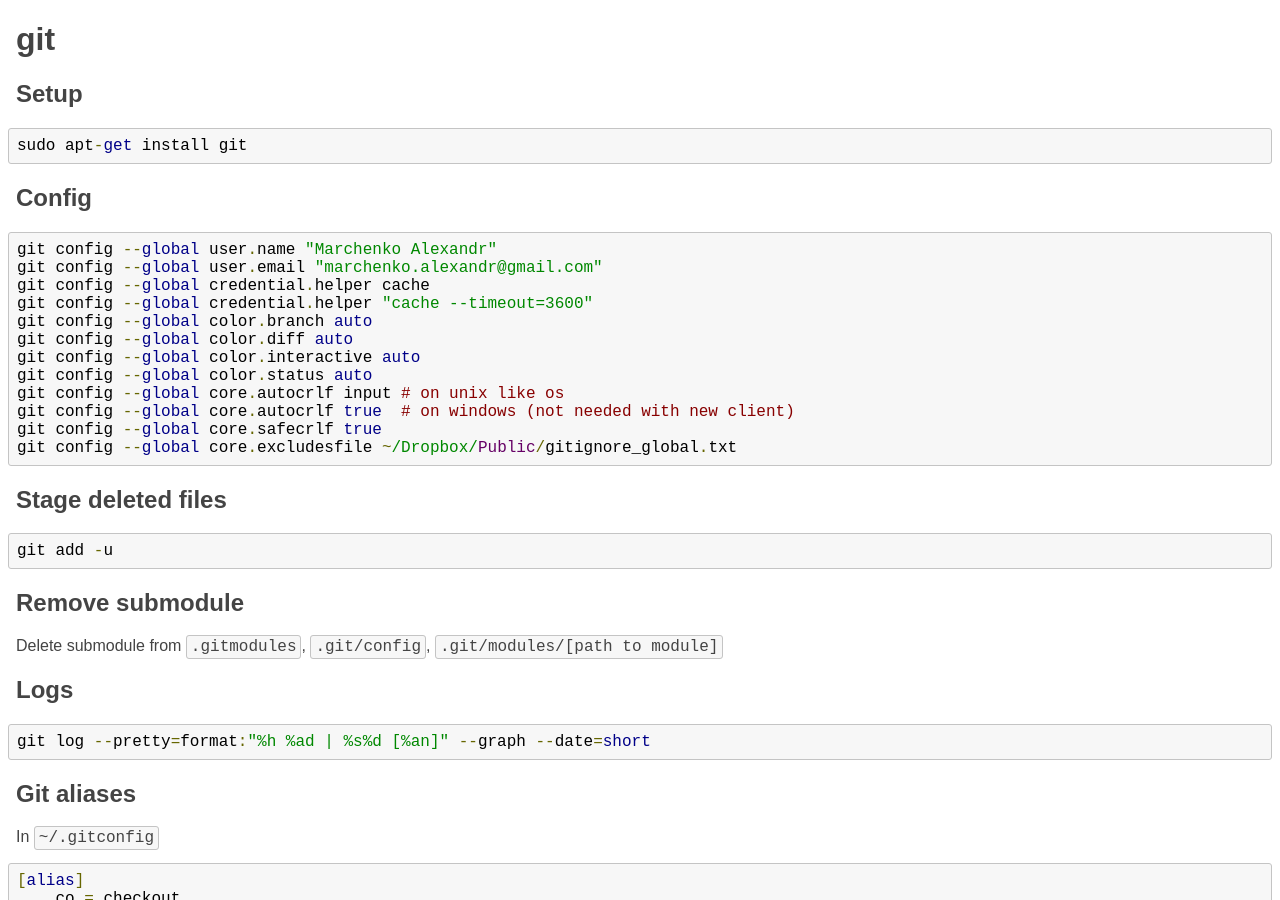
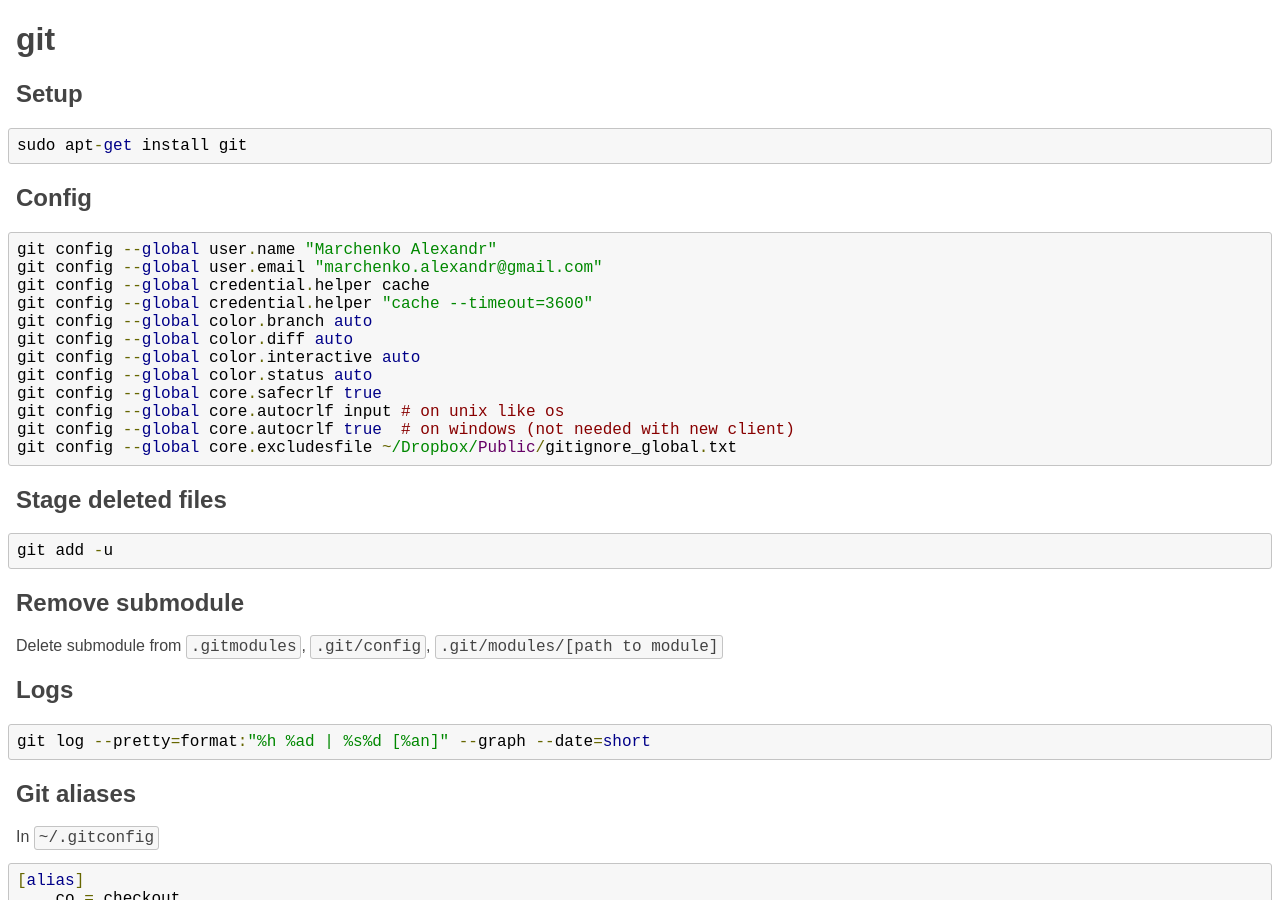
Before and after one commit to michaelbramwell/mac2000.github.com, a Jekyll site: the page built from howto/git.md, in a window 1280 px wide and 900 px high. Built offline with Jekyll 4.4.1, drawn with Linux system fonts in a browser that asks for light colours.

```diff
--- a/howto/git.md
+++ b/howto/git.md
@@ -19,9 +19,9 @@ Config
     git config --global color.diff auto
     git config --global color.interactive auto
     git config --global color.status auto
+    git config --global core.safecrlf true
     git config --global core.autocrlf input # on unix like os
     git config --global core.autocrlf true  # on windows (not needed with new client)
-    git config --global core.safecrlf true
     git config --global core.excludesfile ~/Dropbox/Public/gitignore_global.txt
 
 Stage deleted files
```
